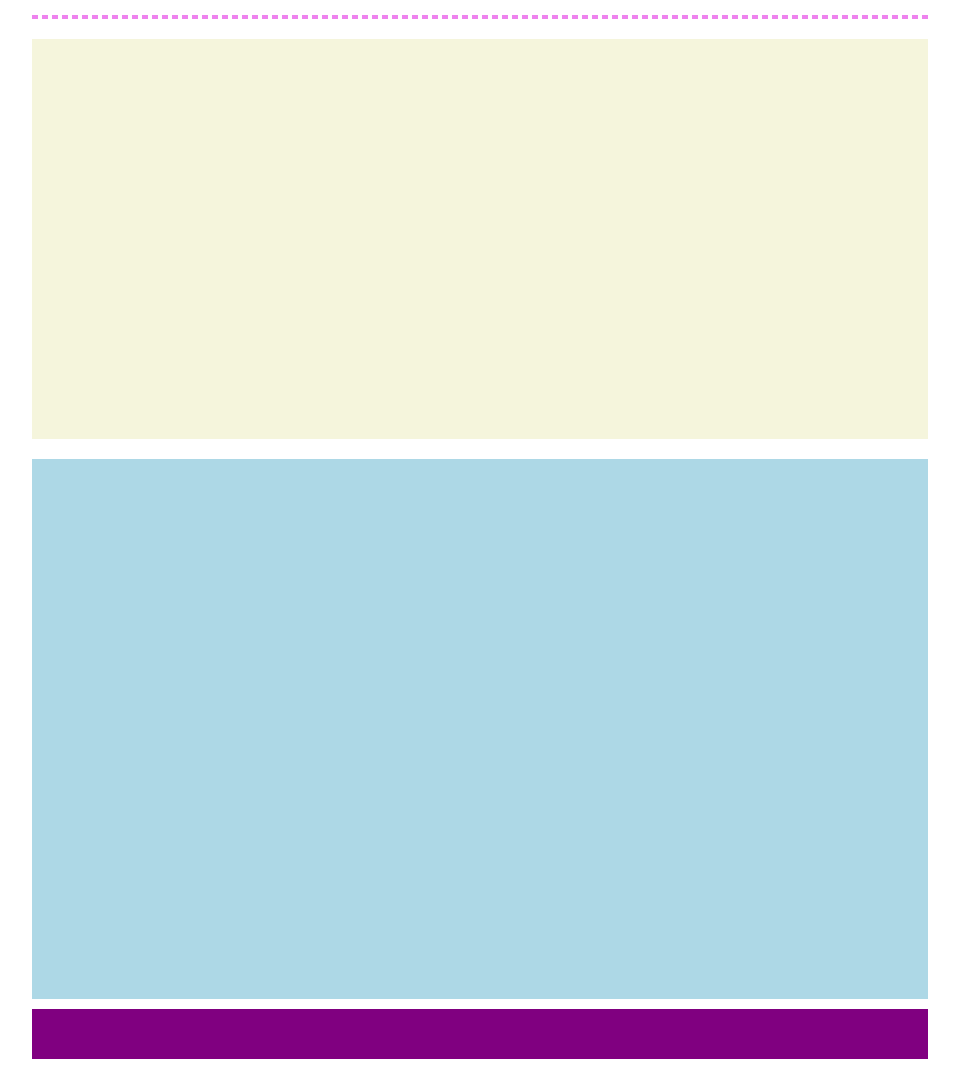
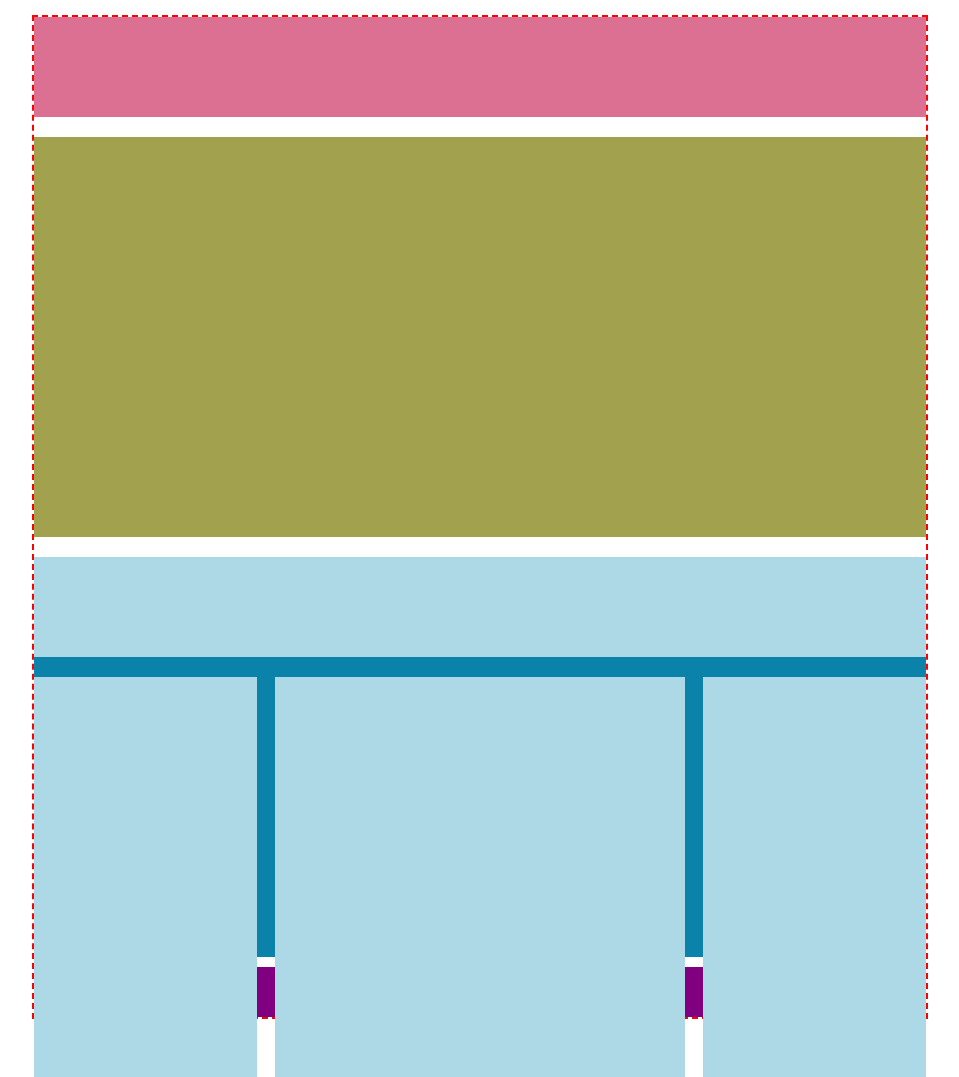
Before and after one commit to FebeCalMa/htmlcss-struttura-wp, a plain HTML site: page index.html in a window 1280 px wide. Shown: the whole page, without its empty margins (160-1119 px from the left). Drawn offline with Linux system fonts and the light colour scheme.

Commit message:
base ancora in elaborazione

```diff
--- a/css/style.css
+++ b/css/style.css
@@ -5,11 +5,12 @@
 }
 
 .clearfix::after {
-    content:'';
+    content:"";
     clear: both;
     display: table;
 }
 
+/*inizio Layout*/
 .container {
    width: 70%;
    margin: 15px auto;
@@ -25,9 +26,6 @@ main {
     padding-bottom: 20px;
 }
 
-.inner-header {
-
-}
 
 .col {
     float: left;
@@ -44,23 +42,24 @@ footer {
     width: 46%;
 }
 
-
+/*Inizio debug*/
 .debug .container {
-/*border: 2px dashed red;*/
+border: 2px dashed red;
 }
 
 .debug .logo {
-    /*height: 100px;*/
-    border: 2px dashed violet;
+    height: 100px;
+    background-color: palevioletred;
 }
 
 .debug .jumbo-tron {
     height: 400px;
-    background-color: beige;
+    background-color: rgb(161, 161, 78);
 }
 
 .debug main {
-    background-color: lightblue;
+    height: 400px;
+    background-color: rgb(11, 130, 170);
 }
 
 .debug .inner-header {
```
